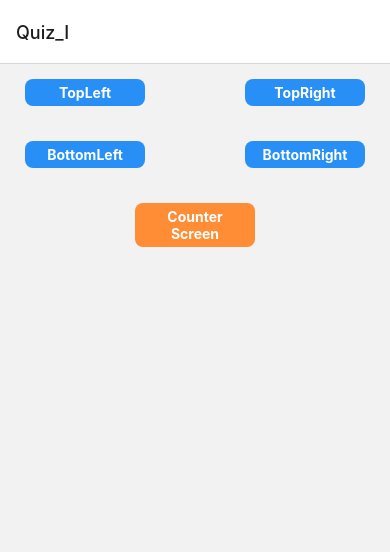
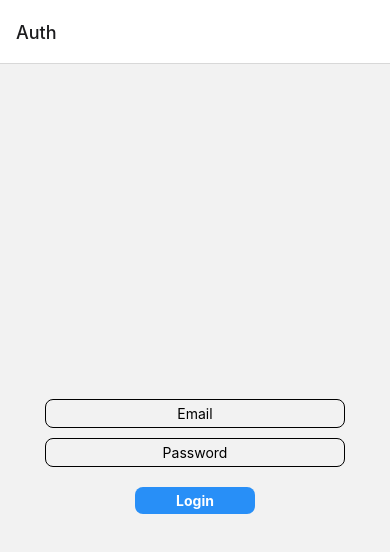
Before and after one commit to XLR8-07/MAD_React_Native, a React Native app: screen /Auth in a window 390 px wide. Shown: the top 552 px of the page. Built offline with nearby package versions, Linux system fonts and the light colour scheme.

Commit message:
basic user auth form

```diff
--- a/App.tsx
+++ b/App.tsx
@@ -4,6 +4,7 @@ import CounterScreen from './src/screens/counter-screen';
 import ExamComponent from './src/components/exam-component';
 import { NavigationContainer } from '@react-navigation/native';
 import { createStackNavigator } from '@react-navigation/stack';
+import AuthScreen from './src/screens/auth-screen';
 
 const stack = createStackNavigator();
 
@@ -11,9 +12,8 @@ const App = () => {
   return (
     <NavigationContainer>
       <stack.Navigator>
-        <stack.Screen name="Quiz_I" component={ExamComponent} />
+        <stack.Screen name="Auth" component={AuthScreen} />
         <stack.Screen name="Counter" component={CounterScreen} />
-        {/* <stack.Screen name="Quiz_I" component={ExamComponent} /> */}
       </stack.Navigator>
     </NavigationContainer>
 
--- /dev/null
+++ b/src/screens/auth-screen.tsx
@@ -0,0 +1,59 @@
+import React, { useState } from "react";
+import { TextInput, TouchableOpacity, View, Text, StyleSheet } from "react-native";
+
+const AuthScreen = () => {
+    const [email, setEmail] = useState('')
+    const [password, setPassword] = useState('')
+
+    const handleLogin = () => {
+        console.log(email, password)
+    }
+
+    return (<>
+        <View style={styles.container}>
+            <TextInput placeholder="Email" onChangeText={setEmail} value={email} style={styles.inputStyle} />
+            <TextInput placeholder="Password" secureTextEntry={true} onChangeText={setPassword} value={password} style={styles.inputStyle} />
+            <TouchableOpacity onPress={handleLogin} style={styles.buttonStyle}>
+                <Text style={styles.buttonTextStyle}>Login</Text>
+            </TouchableOpacity>
+        </View>
+    </>)
+}
+
+
+const styles = StyleSheet.create({
+    container: {
+        display: 'flex',
+        alignItems: 'center',
+        justifyContent: 'center',
+        flex: 1
+    },
+    inputStyle: {
+        margin: 5,
+        textAlign: 'center',
+        borderWidth: 1,
+        borderRadius: 8,
+        paddingLeft: 40,
+        paddingRight: 40,
+        paddingTop: 5,
+        paddingBottom: 5
+    },
+    buttonTextStyle: {
+        color: "#ffffff",
+        fontWeight: "700",
+        textAlign: "center",
+    },
+    buttonStyle: {
+        width: 120,
+        marginTop: 15,
+        backgroundColor: "#288ff7",
+        borderRadius: 8,
+        paddingLeft: 10,
+        paddingRight: 10,
+        paddingTop: 5,
+        paddingBottom: 5,
+        color: "#ffffff",
+        fontWeight: "700",
+    },
+})
+export default AuthScreen;
```
